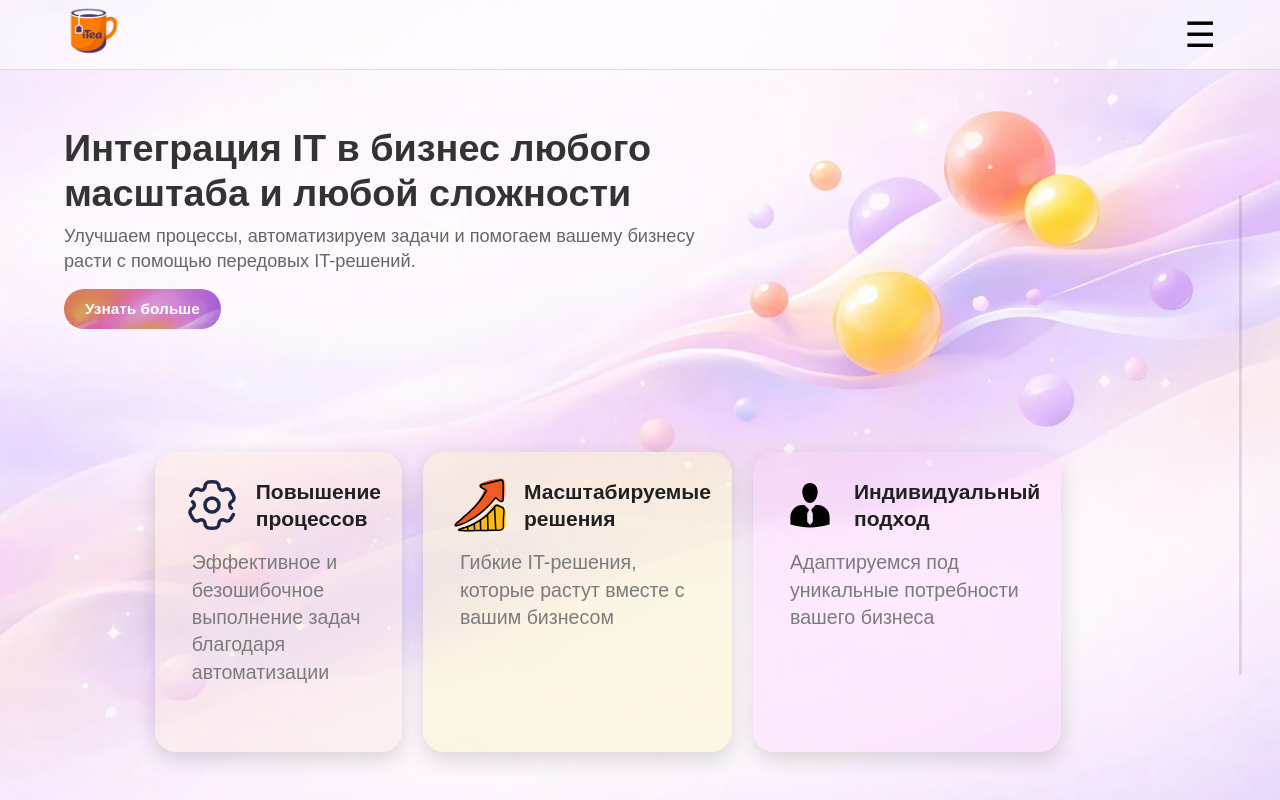
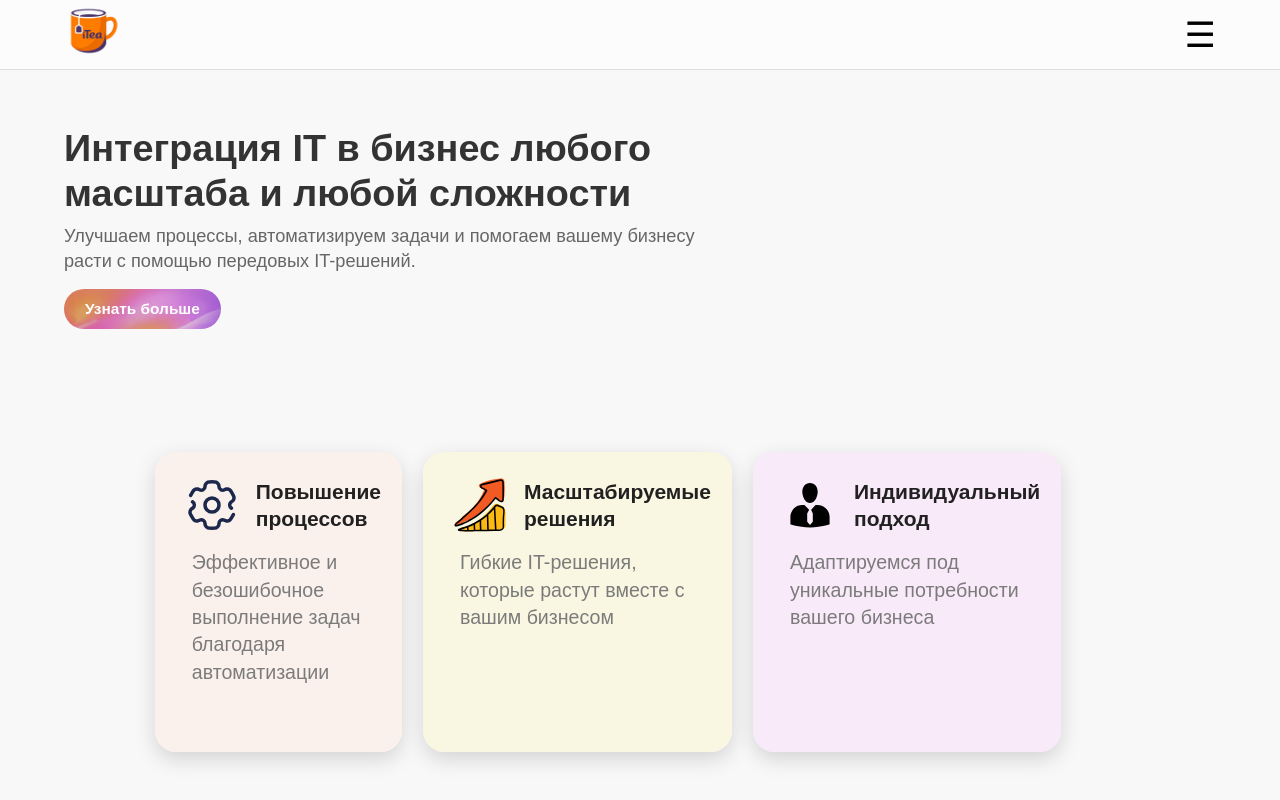
Before and after one commit to ITea-Inc/site, a React (Create React App) app in the folder frontend/: page / in a window 1280 px wide. Built offline with nearby package versions, Linux system fonts and the light colour scheme.

Commit message:
usless commit

```diff
--- a/frontend/src/App.css
+++ b/frontend/src/App.css
@@ -28,7 +28,7 @@ body {
   font-family: Arial, sans-serif;
   background-color: #f8f8f8;
   overflow: hidden;
-  background-image: url('../public/images/background.jpeg');
+  /* background-image: url('../public/images/background.jpeg'); */
   background-size: cover;
   background-position: center;
   background-repeat: no-repeat;
@@ -50,7 +50,7 @@ body {
   left: 0;
   right: 0;
   bottom: 0;
-  background-image: url('../public/images/background.jpeg');
+  /* background-image: url('../public/images/background.jpeg'); */
   background-size: cover;
   background-position: center;
   background-repeat: no-repeat;
@@ -686,3 +686,128 @@ p {
     font-size: 1rem;
   }
 }
+/* Новые стили для скролла */
+html, body {
+  overflow: hidden;
+  height: 100%;
+}
+
+.app {
+  height: 100vh;
+  overflow-y: scroll;
+  scrollbar-width: none; /* Firefox */
+  -ms-overflow-style: none; /* IE and Edge */
+  position: relative;
+}
+
+/* Скрываем скроллбар для Chrome/Safari/Opera */
+.app::-webkit-scrollbar {
+  display: none;
+}
+
+/* Контейнер для всех слайдов */
+.slides-container {
+  display: flex;
+  flex-direction: column;
+  width: 100%;
+}
+
+/* Обертка для каждого слайда */
+.slide-wrapper {
+  height: 100vh;
+  width: 100%;
+  flex-shrink: 0;
+  position: relative;
+}
+
+/* Обновляем стили для slide-container */
+.slide-container {
+  position: relative;
+  height: 100vh;
+  width: 100%;
+  overflow: visible;
+}
+
+/* Обновляем стили для slide */
+.slide {
+  position: relative;
+  top: 0;
+  left: 0;
+  width: 100%;
+  height: 100vh;
+  display: flex;
+  padding: var(--container-padding);
+  justify-content: space-between;
+  align-items: flex-start;
+  background-color: transparent;
+  padding-top: calc(var(--header-height) + 2vh);
+}
+
+/* Убираем абсолютное позиционирование у slide1-content */
+.slide1-content {
+  display: flex;
+  flex-direction: column;
+  position: relative;
+  width: 100%;
+  min-height: calc(100vh - var(--header-height) - 2vh - var(--bottom-offset));
+  overflow: visible;
+}
+
+/* Прогресс-контейнер теперь показывает общий прогресс */
+.progress-container {
+  position: fixed;
+  right: 3vw;
+  top: 50%;
+  transform: translateY(-50%);
+  height: 60vh;
+  width: var(--progress-width);
+  background: rgba(0,0,0,0.1);
+  border-radius: 1px;
+  z-index: 1000;
+  overflow: hidden;
+}
+
+.progress-bar {
+  position: absolute;
+  bottom: 0;
+  width: 100%;
+  background: linear-gradient(to top, #9370db, #ff8c00);
+  transition: height 0.2s ease;
+  border-radius: 1px;
+}
+
+/* Убираем старые анимации слайдов */
+.slide.next.slide-enter,
+.slide.next.slide-exit,
+.slide.prev.slide-enter,
+.slide.prev.slide-exit {
+  animation: none;
+}
+
+/* Добавляем плавный скролл */
+.app {
+  scroll-behavior: smooth;
+}
+
+/* Фикс для фона */
+.app::after {
+  content: '';
+  position: fixed;
+  top: 0;
+  left: 0;
+  right: 0;
+  bottom: 0;
+  /* background-image: url('../public/images/background.jpeg'); */
+  background-size: cover;
+  background-position: center;
+  background-repeat: no-repeat;
+  z-index: -1;
+}
+
+/* Адаптация для мобильных */
+@media (max-width: 768px) {
+  .progress-container {
+    right: 2vw;
+    height: 50vh;
+  }
+}
--- a/frontend/src/App.js
+++ b/frontend/src/App.js
@@ -7,60 +7,42 @@ import Slide4 from './Components/Slide4';
 
 function App() {
   const [currentSlide, setCurrentSlide] = useState(0);
-  const [scrollProgress, setScrollProgress] = useState(0);
-  const [isTransitioning, setIsTransitioning] = useState(false);
-  const [slideDirection, setSlideDirection] = useState('next');
-  //const [isJopa, setJopa] = useState(false)
-  const containerRef = useRef(null);
+  const [isJopa, setJopa] = useState(false);
+  const slidesRef = useRef([]);
 
   const slides = [Slide1, Slide2, Slide3, Slide4];
-  const CurrentSlide = slides[currentSlide];
-
 
   useEffect(() => {
-    const handleWheel = (e) => {
-      e.preventDefault();
-      if (isTransitioning) return;
+    const handleScroll = () => {
+      const scrollPosition = window.scrollY;
+      const windowHeight = window.innerHeight;
 
-      const delta = e.deltaY > 0 ? 1 : -1;
-      const step = 15;
-
-      if (delta > 0 && scrollProgress < 100) {
-        const newProgress = Math.min(100, scrollProgress + step);
-        setScrollProgress(newProgress);
-
-        if (newProgress === 100 && currentSlide < slides.length - 1) {
-          setIsTransitioning(true);
-          setSlideDirection('next');
-          setTimeout(() => {
-            setCurrentSlide(currentSlide + 1);
-            setScrollProgress(0);
-            setTimeout(() => setIsTransitioning(false), 50);
-          }, 300);
-        }
-      } else if (delta < 0 && scrollProgress > 0) {
-        setScrollProgress(Math.max(0, scrollProgress - step));
-      } else if (delta < 0 && scrollProgress === 0 && currentSlide > 0) {
-        setIsTransitioning(true);
-        setSlideDirection('prev');
-        setTimeout(() => {
-          setCurrentSlide(currentSlide - 1);
-          setScrollProgress(0);
-          setTimeout(() => setIsTransitioning(false), 50);
-        }, 300);
-      }
+      // Определяем текущий слайд на основе позиции скролла
+      const newSlide = Math.round(scrollPosition / windowHeight);
+      setCurrentSlide(Math.min(slides.length - 1, Math.max(0, newSlide)));
     };
 
-    const container = containerRef.current;
-    container.addEventListener('wheel', handleWheel, { passive: false });
-    return () => container.removeEventListener('wheel', handleWheel);
-  }, [scrollProgress, currentSlide, slides.length, isTransitioning]);
+    window.addEventListener('scroll', handleScroll);
+
+    // Устанавливаем начальную позицию
+    handleScroll();
+
+    return () => {
+      window.removeEventListener('scroll', handleScroll);
+    };
+  }, [slides.length]);
 
   return (
-    <div className="app" ref={containerRef} /*style={{display: `${isJopa ? 'none':'block'}` }}*/>
-      <div className="progress-container">
-        <div className="progress-bar" style={{ height: `${scrollProgress}%` }}></div>
-      </div>
+    <div className="app" style={{display: `${isJopa ? 'none':'block'}` }}>
+      {/* Прогресс активного слайда */}
+      {/* <div className="progress-container">
+        <div
+          className="progress-bar"
+          style={{
+            height: `${((currentSlide + 1) / slides.length) * 100}%`
+          }}
+        ></div>
+      </div> */}
 
       <header className="header">
         <div className="logo">
@@ -73,15 +55,20 @@ function App() {
             }}
           />
         </div>
-      <div className="burger-menu" /*onClick={(e)=>setJopa(true)}*/>☰</div>
+        <div className="burger-menu" onClick={() => setJopa(true)}>☰</div>
       </header>
 
-      <div className={`slide-container ${isTransitioning ? 'transitioning' : ''}`}  >
-        <CurrentSlide
-          scrollProgress={scrollProgress}
-          slideDirection={slideDirection}
-          isTransitioning={isTransitioning}
-        />
+      {/* Все слайды сразу */}
+      <div className="slides-container">
+        {slides.map((Slide, index) => (
+          <div
+            key={index}
+            className="slide-wrapper"
+            ref={el => slidesRef.current[index] = el}
+          >
+            <Slide />
+          </div>
+        ))}
       </div>
     </div>
   );
```
Lines whose indentation alone changed are shown as unchanged.
